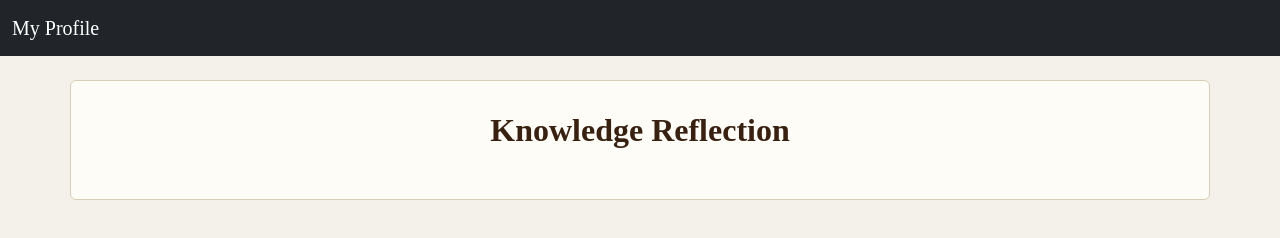
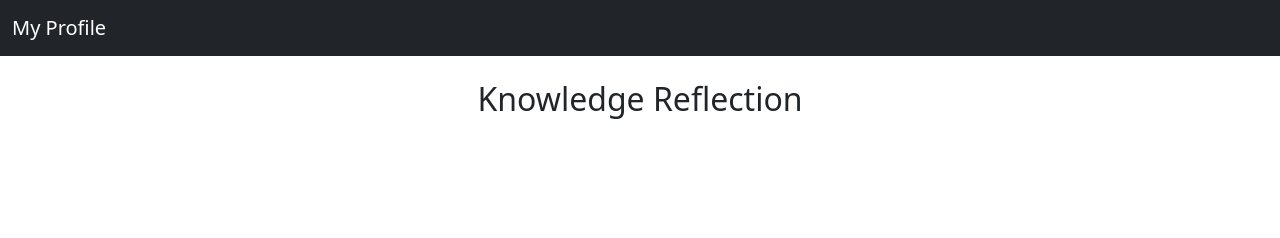
Before and after one commit to mdukes0/mdukes0, a plain HTML site: page docs/pages/reflection.html in a window 1280 px wide. Drawn offline with nearby package versions, Linux system fonts and the light colour scheme; a web font is replaced by a local one.

Commit message:
Disable CSS stylesheet link in reflection.html
Commented out the CSS stylesheet link due to issues.

```diff
--- a/docs/pages/reflection.html
+++ b/docs/pages/reflection.html
@@ -9,8 +9,8 @@
   <!-- Bootstrap CSS -->
   <link href="https://cdn.jsdelivr.net/npm/bootstrap@5.0.2/dist/css/bootstrap.min.css" rel="stylesheet">
 
-  <!-- CSS styles -->
-  <link rel="stylesheet" href="/styles/styles.css">
+  <!-- CSS styles (Refuses to work) -->
+ <!-- <link rel="stylesheet" href="/styles/styles.css"> -->
 
   <!-- zero-md for loading the markdown -->
   <script type="module" src="https://cdn.jsdelivr.net/npm/zero-md@3?module"></script>
```
